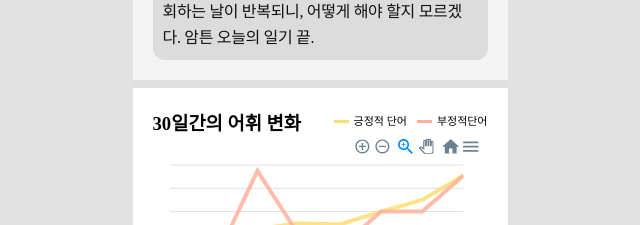
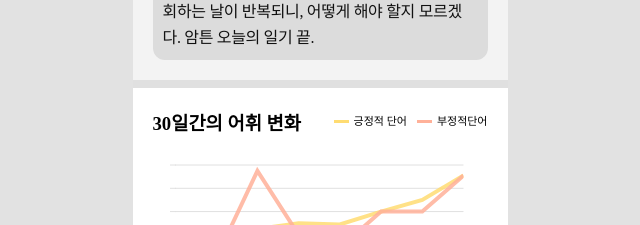
Before and after one commit to f-lb/frontend, a React (Create React App) app: page /today-report in a window 1280 px wide. Shown: the part 1700-1925 px from the top of the page, without its empty margins (320-960 px from the left). Built offline with nearby package versions, Linux system fonts and the light colour scheme; a web font is replaced by a local one.

Commit message:
toolbar 제거

```diff
--- a/src/pages/TodayReportPage.jsx
+++ b/src/pages/TodayReportPage.jsx
@@ -16,10 +16,10 @@ const series = [
 ];
 
 const options = {
-  toolbar: {
-    show: false,
-  },
   chart: {
+    toolbar: {
+      show: false,
+    },
     height: 350,
     stacked: false,
   },
```
